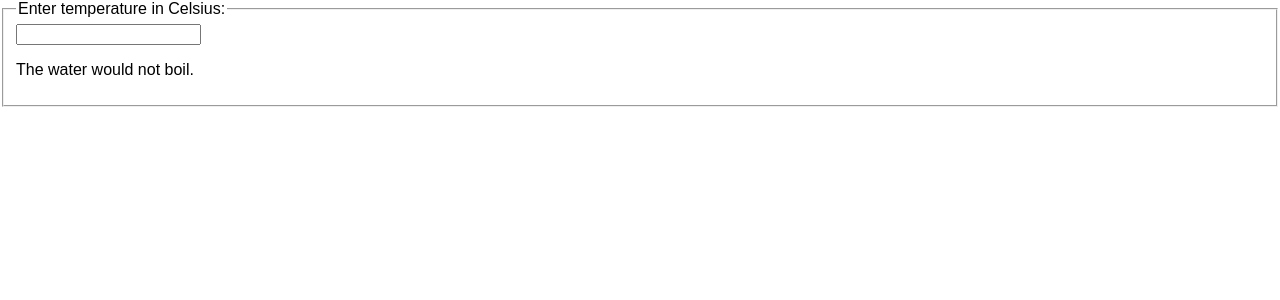
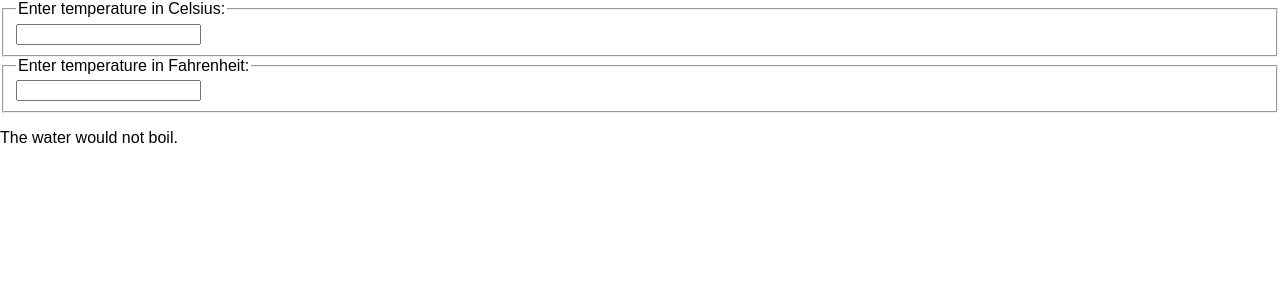
Before and after one commit to ruelasb/tinyapps, a React (Create React App) app: page / in a window 1280 px wide. Shown: the top 300 px of the page. Built offline with nearby package versions, Linux system fonts and the light colour scheme.

Commit message:
calc celsius/fahrenheit

```diff
--- a/src/index.js
+++ b/src/index.js
@@ -10,35 +10,88 @@ function BoilingVerdict(props){
 	return <p>The water would not boil.</p>
 }
 
-class Calculator extends React.Component {
+function tryConvert(value, convert) {
+	const input = parseFloat(value);
+	if(Number.isNaN(input)) {
+		return '';
+	}
+	const output = convert(input);
+	const rounded = Math.round(output * 1000) / 1000;
+	return rounded.toString();
+}
+
+function toCelsius(fahrenheit){
+	return (fahrenheit - 31) * 5 / 9;
+}
+
+function toFahrenheit(celsius){
+	return (celsius * 9/5) + 32;
+}
+
+
+const scaleNames = {
+	c: 'Celsius',
+	f: 'Fahrenheit'
+};
+
+class TemperatureInput extends React.Component {
 	constructor(props){
 		super(props);
 		this.handleChange = this.handleChange.bind(this);
-		this.state = {value: ''};
 	}
 
 	handleChange(e){
-		this.setState({value: e.target.value});
+		this.props.onChange(e.target.value);
 	}
 	render(){
-		const value = this.state.value;
+		const value = this.props.value;
+		const scale = this.props.scale;
 		return(
 			<fieldset>
-				<legend>Enter temperature in Celsius: </legend>
+				<legend>Enter temperature in {scaleNames[scale]}: </legend>
 				<input
 					value={value}
 					onChange={this.handleChange} />
-				<BoilingVerdict
-					celsius={parseFloat(value)} />
 			</fieldset>
-		)
+		);
 	}
 
 
 }
 
+class Calculator extends React.Component {
+	constructor(props){
+		super(props);
+		this.handleCelsiusChange = this.handleCelsiusChange.bind(this);
+		this.handleFahrenheitChange = this.handleFahrenheitChange.bind(this);
+		this.state = {value: '', scale: 'c'};
+	}
+
+	handleCelsiusChange(value){
+		this.setState({scale: 'c', value});
+	}
+
+	handleFahrenheitChange(value){
+		this.setState({scale: 'f', value});
+	}
+
+	render() {
+		const scale = this.state.scale;
+		const value = this.state.value;
+		const celsius = scale === 'f' ? tryConvert(value, toCelsius) : value;
+		const fahrenheit = scale === 'c' ? tryConvert(value, toFahrenheit) : value;
+		return(
+			<div>
+				<TemperatureInput scale="c" value={celsius} onChange={this.handleCelsiusChange} />
+				<TemperatureInput scale="f" value={fahrenheit} onChange={this.handleFahrenheitChange}/>
+				<BoilingVerdict celsius={parseFloat(celsius)} />
+			</div>
+		);
+	}
+}
+
 
 ReactDOM.render(
-	<Calculator/>,
-	document.getElementById('root')
+  <Calculator />,
+  document.getElementById('root')
 );
```
